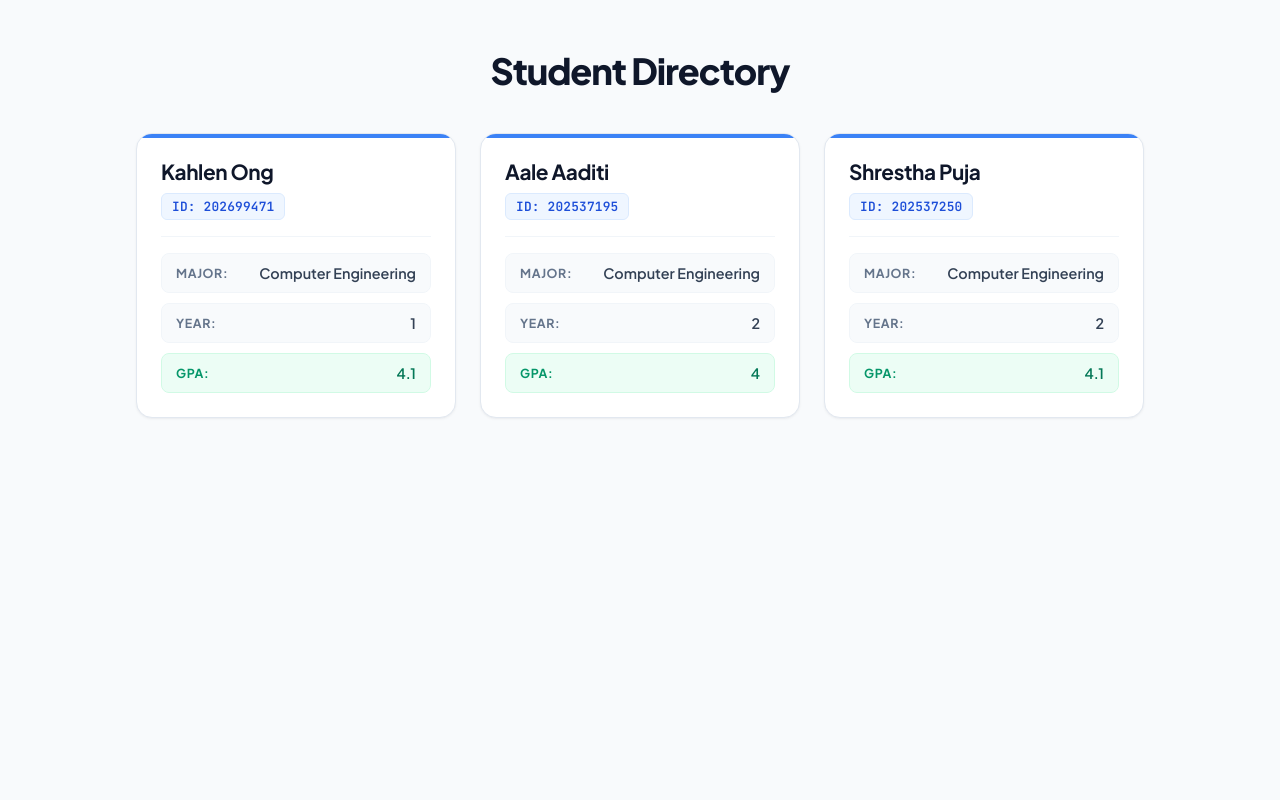
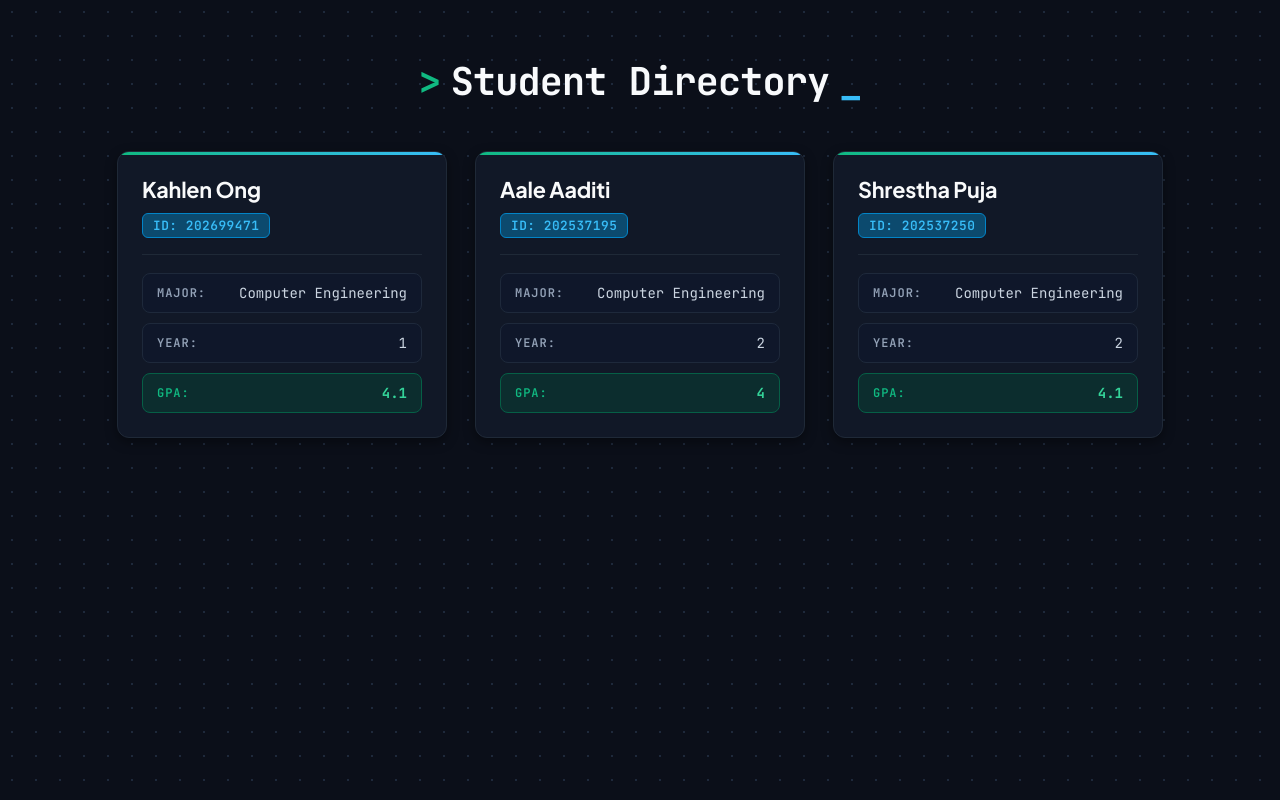
Before and after one commit to kahlen2008/studentprofilecard, a React (Vite) app: page / in a window 1280 px wide. Built offline with nearby package versions, Linux system fonts and the light colour scheme.

Commit message:
style: apply dark theme styling to profile cards

```diff
--- a/src/index.css
+++ b/src/index.css
@@ -1,5 +1,5 @@
 /* src/index.css */
-@import url('https://fonts.googleapis.com/css2?family=Plus+Jakarta+Sans:wght@500;600;700;800&family=JetBrains+Mono:wght@500;600&display=swap');
+@import url('https://fonts.googleapis.com/css2?family=JetBrains+Mono:wght@400;500;600;700&family=Plus+Jakarta+Sans:wght@500;600;700;800&display=swap');
 
 * {
   box-sizing: border-box;
@@ -8,88 +8,113 @@
 }
 
 body {
-  font-family: 'Plus Jakarta Sans', -apple-system, BlinkMacSystemFont, 'Segoe UI', Roboto, sans-serif;
-  background-color: #f8fafc;
-  color: #1e293b;
+  font-family: 'Plus Jakarta Sans', -apple-system, BlinkMacSystemFont, sans-serif;
+  background-color: #0b0f19;
+  background-image: radial-gradient(#1e293b 1px, transparent 1px);
+  background-size: 24px 24px;
+  color: #e2e8f0;
   min-height: 100vh;
-  padding: 48px 20px;
+  padding: 56px 20px;
   -webkit-font-smoothing: antialiased;
 }
 
 .app-container {
-  max-width: 1080px;
+  max-width: 1100px;
   margin: 0 auto;
   text-align: center;
 }
 
 h1 {
-  font-size: 2.25rem;
+  font-family: 'JetBrains Mono', monospace;
+  font-size: clamp(1.85rem, 4vw, 2.4rem);
+  font-weight: 700;
+  color: #f8fafc;
+  letter-spacing: -0.02em;
+  margin-bottom: 44px;
+  display: inline-flex;
+  align-items: center;
+  gap: 10px;
+}
+
+/* Terminal prompt style prefix for h1 */
+h1::before {
+  content: '>';
+  color: #10b981;
   font-weight: 800;
-  color: #0f172a;
-  letter-spacing: -0.03em;
-  margin-bottom: 40px;
+}
+
+h1::after {
+  content: '_';
+  color: #38bdf8;
+  animation: blink 1s step-end infinite;
+}
+
+@keyframes blink {
+  0%, 100% { opacity: 1; }
+  50% { opacity: 0; }
 }
 
 .cards-container {
   display: grid;
-  grid-template-columns: repeat(auto-fit, minmax(280px, 320px));
+  grid-template-columns: repeat(auto-fit, minmax(290px, 330px));
   justify-content: center;
-  gap: 24px;
+  gap: 28px;
 }
 
-/* Profile Card */
+/* IT Profile Card */
 .profile-card {
-  background-color: #ffffff;
-  border: 1px solid #e2e8f0;
-  border-radius: 16px;
+  background-color: #111827;
+  border: 1px solid #1f2937;
+  border-radius: 12px;
   padding: 24px;
   text-align: left;
-  box-shadow: 0 1px 3px 0 rgba(15, 23, 42, 0.05), 0 1px 2px -1px rgba(15, 23, 42, 0.05);
-  transition: transform 0.2s ease, box-shadow 0.2s ease, border-color 0.2s ease;
+  box-shadow: 0 4px 12px rgba(0, 0, 0, 0.4);
+  transition: transform 0.25s ease, border-color 0.25s ease, box-shadow 0.25s ease;
   display: flex;
   flex-direction: column;
   position: relative;
   overflow: hidden;
 }
 
-/* Solid accent bar at the top of each card */
+/* Top tech accent bar */
 .profile-card::before {
   content: '';
   position: absolute;
   top: 0;
   left: 0;
   right: 0;
-  height: 4px;
-  background-color: #3b82f6;
-  transition: background-color 0.2s ease;
+  height: 3px;
+  background: linear-gradient(90deg, #10b981, #38bdf8);
+  transition: height 0.2s ease;
 }
 
-/* Hover effect */
+/* Hover effect with cyber glow */
 .profile-card:hover {
   transform: translateY(-6px);
-  border-color: #bfdbfe;
-  box-shadow: 0 12px 24px -4px rgba(15, 23, 42, 0.08), 0 4px 8px -2px rgba(15, 23, 42, 0.04);
+  border-color: #38bdf8;
+  box-shadow: 0 12px 28px -4px rgba(0, 0, 0, 0.6), 0 0 16px rgba(56, 189, 248, 0.2);
 }
 
 .profile-card:hover::before {
-  background-color: #2563eb;
+  height: 4px;
 }
 
 /* Card Header */
 .card-header {
-  border-bottom: 1px solid #f1f5f9;
+  border-bottom: 1px solid #1f2937;
   padding-bottom: 16px;
-  margin-bottom: 16px;
+  margin-bottom: 18px;
   display: flex;
   flex-direction: column;
-  gap: 8px;
+  gap: 10px;
 }
 
 .student-name {
-  font-size: 1.3rem;
+  font-family: 'Plus Jakarta Sans', sans-serif;
+  font-size: 1.35rem;
   font-weight: 700;
-  color: #0f172a;
-  letter-spacing: -0.02em;
+  color: #f9fafb;
+  letter-spacing: -0.01em;
 }
 
 .student-id {
@@ -97,12 +122,12 @@ h1 {
   font-family: 'JetBrains Mono', monospace;
   font-size: 0.8rem;
   font-weight: 600;
-  color: #1d4ed8;
-  background-color: #eff6ff;
-  border: 1px solid #dbeafe;
-  padding: 4px 10px;
+  color: #38bdf8;
+  background-color: #0c4a6e;
+  border: 1px solid #0284c7;
+  padding: 3px 10px;
   border-radius: 6px;
-  letter-spacing: 0.2px;
+  letter-spacing: 0.5px;
 }
 
 /* Card Body */
@@ -116,30 +141,52 @@ h1 {
   display: flex;
   justify-content: space-between;
   align-items: center;
-  background-color: #f8fafc;
-  border: 1px solid #f1f5f9;
+  background-color: #0f172a;
+  border: 1px solid #1e293b;
   border-radius: 8px;
   padding: 10px 14px;
-  font-size: 0.9rem;
-  color: #334155;
-  font-weight: 600;
+  font-family: 'JetBrains Mono', monospace;
+  font-size: 0.875rem;
+  color: #cbd5e1;
+  transition: border-color 0.2s ease, background-color 0.2s ease;
+}
+
+.profile-card:hover .card-body p {
+  border-color: #334155;
+  background-color: #131c31;
 }
 
 .card-body p strong {
-  font-size: 0.775rem;
-  font-weight: 700;
-  color: #64748b;
+  font-size: 0.75rem;
+  font-weight: 600;
+  color: #94a3b8;
   text-transform: uppercase;
-  letter-spacing: 0.05em;
+  letter-spacing: 0.08em;
 }
 
-/* Highlight GPA with a subtle status badge */
+/* Highlighting the GPA row with terminal emerald */
 .card-body p:last-child {
-  background-color: #ecfdf5;
-  border-color: #d1fae5;
-  color: #047857;
+  background-color: rgba(6, 78, 59, 0.4);
+  border-color: #065f46;
+  color: #34d399;
+  font-weight: 700;
 }
 
 .card-body p:last-child strong {
-  color: #059669;
+  color: #10b981;
 }
+
+.profile-card:hover .card-body p:last-child {
+  background-color: rgba(6, 78, 59, 0.6);
+  border-color: #10b981;
+}
+
+@media (max-width: 640px) {
+  body {
+    padding: 36px 14px;
+  }
+
+  .cards-container {
+    gap: 20px;
+  }
+}
```
